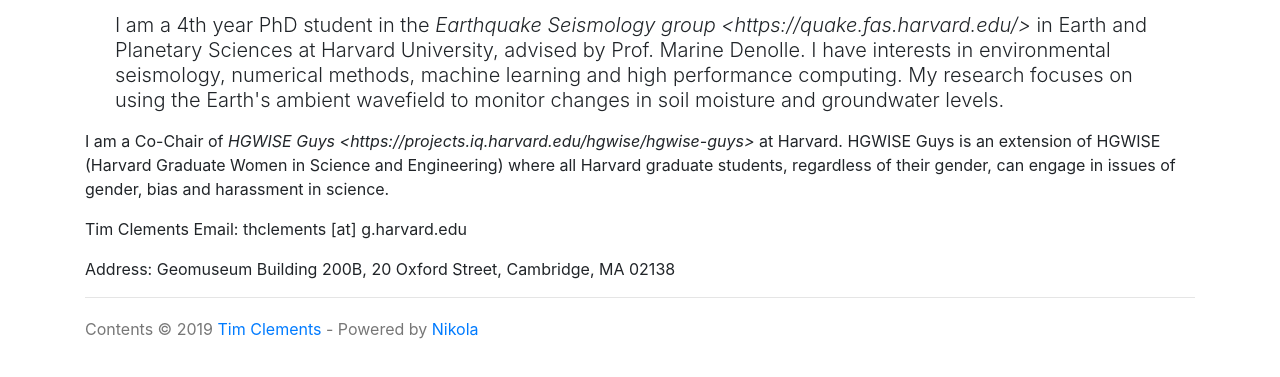
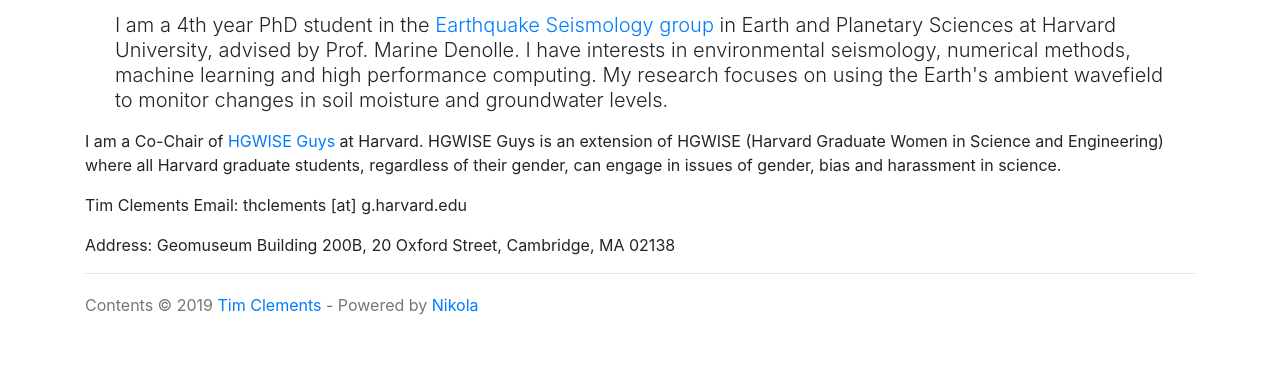
Before and after one commit to tclements/tclements.github.io, a plain HTML site: page index.html in a window 1280 px wide. Shown: the part 131-508 px from the top of the page. Drawn offline with Linux system fonts and the light colour scheme.

Commit message:
Nikola auto commit.
Source commit: ?Nikola version: 8.0.2

```diff
--- a/index.html
+++ b/index.html
@@ -16,7 +16,7 @@
 <meta property="og:site_name" content="Tim Clements">
 <meta property="og:title" content="index">
 <meta property="og:url" content="https://github.com/tclements/tclements.github.io.git/">
-<meta property="og:description" content="I am a 4th year PhD student in the Earthquake Seismology group &lt;https://quake.fas.harvard.edu/&gt; in Earth and Planetary Sciences at Harvard University, advised by Prof. Marine Denolle. I have interests">
+<meta property="og:description" content="I am a 4th year PhD student in the Earthquake Seismology group in Earth and Planetary Sciences at Harvard University, advised by Prof. Marine Denolle. I have interests in environmental seismology, num">
 <meta property="og:type" content="article">
 <meta property="article:published_time" content="2019-08-05T12:04:31-04:00">
 </head>
@@ -81,8 +81,8 @@ navbar-dark bg-dark
     </header><div class="e-content entry-content" itemprop="articleBody text">
     <div>
 <blockquote>
-I am a 4th year PhD student in the <cite>Earthquake Seismology group &lt;https://quake.fas.harvard.edu/&gt;</cite> in Earth and Planetary Sciences at Harvard University, advised by Prof. Marine Denolle. I have interests in environmental seismology, numerical methods, machine learning and high performance computing. My research focuses on using the Earth's ambient wavefield to monitor changes in soil moisture and groundwater levels.</blockquote>
-<p>I am a Co-Chair of <cite>HGWISE Guys &lt;https://projects.iq.harvard.edu/hgwise/hgwise-guys&gt;</cite> at Harvard. HGWISE Guys is an extension of HGWISE (Harvard Graduate Women in Science and Engineering) where all Harvard graduate students, regardless of their gender, can engage in issues of gender, bias and harassment in science.</p>
+I am a 4th year PhD student in the <a class="reference external" href="https://quake.fas.harvard.edu/">Earthquake Seismology group</a> in Earth and Planetary Sciences at Harvard University, advised by Prof. Marine Denolle. I have interests in environmental seismology, numerical methods, machine learning and high performance computing. My research focuses on using the Earth's ambient wavefield to monitor changes in soil moisture and groundwater levels.</blockquote>
+<p>I am a Co-Chair of <a class="reference external" href="https://projects.iq.harvard.edu/hgwise/hgwise-guys">HGWISE Guys</a> at Harvard. HGWISE Guys is an extension of HGWISE (Harvard Graduate Women in Science and Engineering) where all Harvard graduate students, regardless of their gender, can engage in issues of gender, bias and harassment in science.</p>
 <p>Tim Clements
 Email: thclements [at] g.harvard.edu</p>
 <p>Address: Geomuseum Building 200B, 20 Oxford Street, Cambridge, MA 02138</p>
```
Also changed, not shown: bio/index.html (+4 -4 lines), 2 other files.
